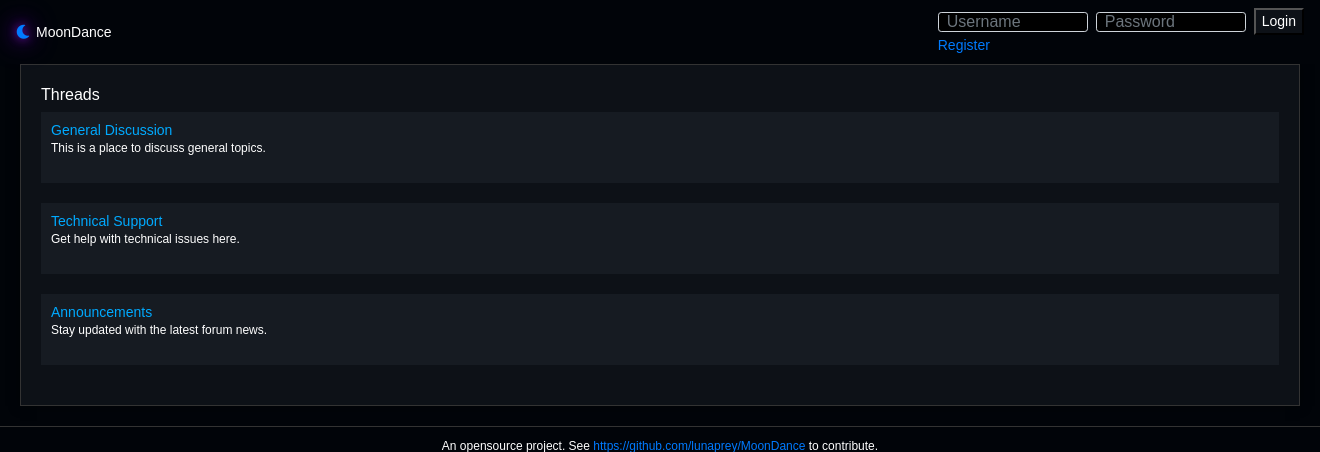
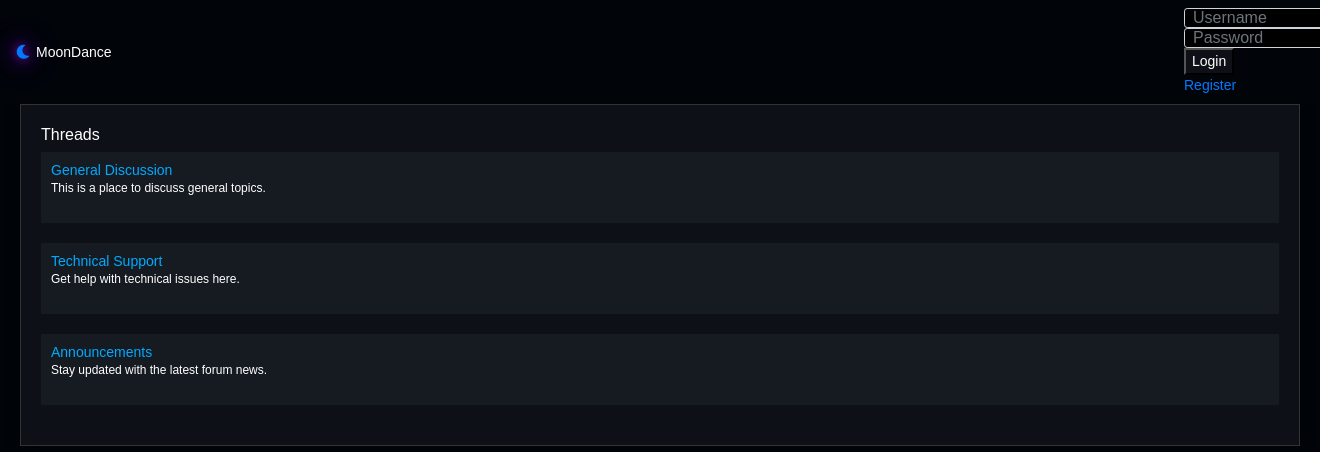
Before and after one commit to lunaprey/MoonDance, a PHP site: page / in a window 1320 px wide; the page is wider, and only the part inside the window is pictured. Shown: the top 452 px of that part. Run offline with PHP 8.4, Linux system fonts and the light colour scheme.

Commit message:
Update index.php
Shortened width of input forms to 120px

```diff
--- a/index.php
+++ b/index.php
@@ -62,6 +62,9 @@
       margin-top: 20px;
       padding-top: 10px;
       border-top: 1px solid #333333;
+    }
+    .form-inline{
+      width: 120px;
     }
      .input-sm {
       height: 20px;
```
